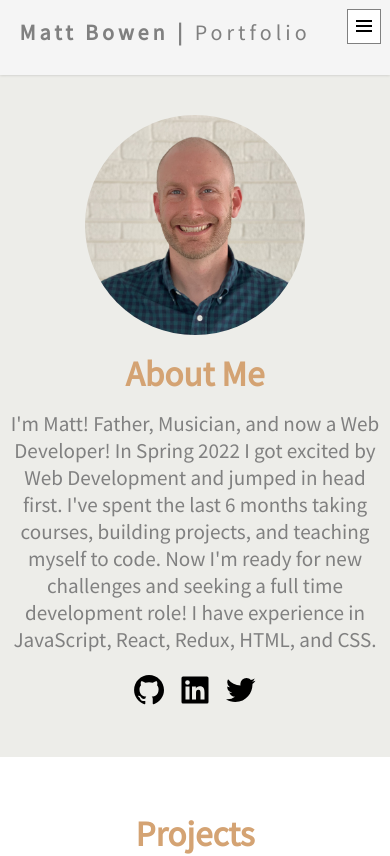
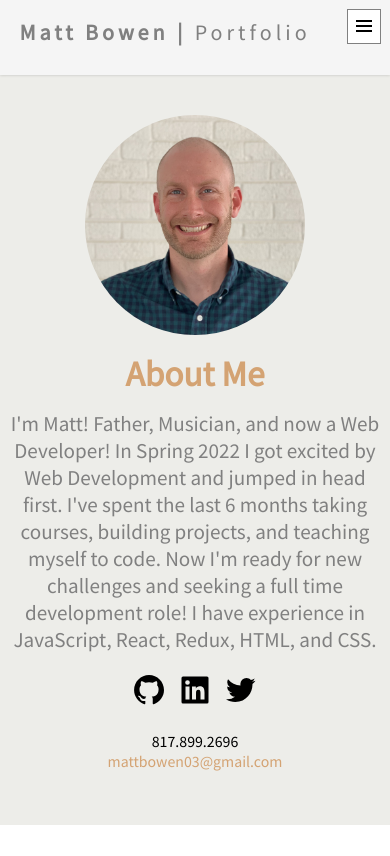
Before and after one commit to mattbowen03/portfolio-react, a React (Create React App) app: page / in a window 390 px wide. Shown: the top 856 px of the page. Built offline with nearby package versions, Linux system fonts and the light colour scheme.

Commit message:
add contact info fix hover

```diff
--- a/src/App.css
+++ b/src/App.css
@@ -12,7 +12,6 @@
 html, body {
   overflow-x: hidden;
 }
-
 
 body {
   position: relative;
@@ -157,6 +156,15 @@ nav li a:hover {
   margin-left: 25px;
 }
 
+.heroLeft p a {
+  color: #d4a373;
+}
+
+.heroLeft p a:hover {
+  color: #354347;
+  transition: .3s ease-in-out;
+}
+
 /* Projects Section */
 .row1{
   align-items: stretch;
@@ -209,6 +217,7 @@ nav li a:hover {
   font-size: 1.6rem;
   border-radius: 4px;
   color: #354347;
+  cursor: pointer;
 }
 
 .projDropDn button:hover {
@@ -272,6 +281,7 @@ label {
   font-size: 20px;
   border-radius: 4px;
   color: black;
+  cursor: pointer;
 }
 
 .contact button:hover {
@@ -415,6 +425,18 @@ footer {
   form {
     min-width: 90%;
   }
+
+  .projContainer:hover {
+    box-shadow: none;
+    background-color: transparent;
+    transition: background-color .2s ease-in-out;
+    transform: none;
+  }
+
+  .contact button:hover {
+    background-color: #EDEDE9;
+    color: black;
+  }
 }
 
 @media screen and (max-width: 500px) {
--- a/src/components/footer/Footer.js
+++ b/src/components/footer/Footer.js
@@ -9,9 +9,8 @@ export default function Footer() {
           href='https://github.com/mattbowen03'
           target='_blank'
           rel='noreferrer'>
-          Matt Bowen
+          mattbowen03
         </a>
-        .
         <br />
         Copyright 2022
       </p>
--- a/src/components/hero/Hero.js
+++ b/src/components/hero/Hero.js
@@ -36,6 +36,10 @@ export default function Hero() {
             rel='noreferrer'>
             <img src={twitterIcon} alt='Link to Twitter' />
           </a>
+          <p>
+            817.899.2696 <br />
+            <a href='mailto:mattbowen03@gmail.com'>mattbowen03@gmail.com</a>
+          </p>
         </div>
         <div className='heroRight'>
           <img
```
